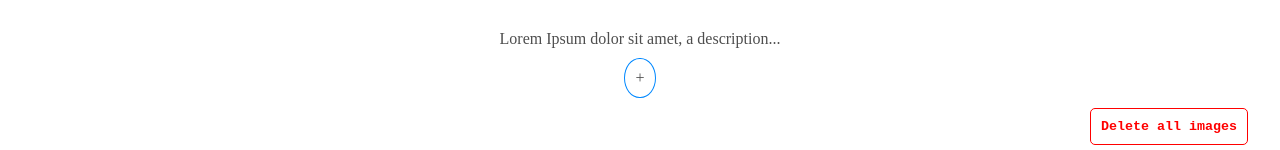
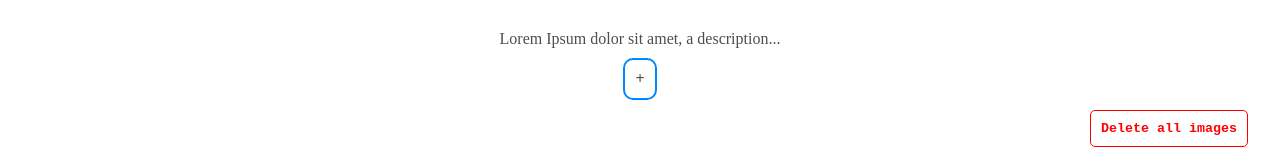
Before and after one commit to Ridoineel/PicGall_Gallery-app, a React (Create React App) app: page / in a window 1280 px wide. Shown: the part 177-327 px from the top of the page. Built offline with nearby package versions, Linux system fonts and the light colour scheme; no server answers.

Commit message:
update file input label (button) style

```diff
--- a/src/components/uploadForm/index.js
+++ b/src/components/uploadForm/index.js
@@ -1,5 +1,6 @@
 import { useState } from "react";
 import axios from "axios";
+import { motion } from "framer-motion";
 import ProgressBar from "../progressBar";
 
 
@@ -58,7 +59,14 @@ function UploadForm(props) {
                         onChange={handleChange}
                         className="file-input"
                     />
-                    <span className="file-input-label">+</span>
+
+                    {/* Add button */}
+                    <motion.span
+                        whileHover={{scale: 1.2, rotate: 180}}
+                        className="file-input-label"
+                    >
+                        +
+                    </motion.span>
                 </label>
 
                 {error && <div className="error-panel">{error}</div>}
--- a/src/styles/main.css
+++ b/src/styles/main.css
@@ -69,6 +69,44 @@ body {
 
 .upload_form {
     padding: 10px 0 10px 0;
+}
+
+form {
+    text-align: center;
+    margin: auto;
+    display: flex;
+    flex-direction: column;
+    align-items: center;
+}
+
+.file-input {
+    display: none;
+}
+
+.file-input-label {
+    display: inline-block;
+    text-align: center;
+    width: fit-content;
+    padding: 10px;
+    border: 2px solid var(--primary);
+    font-weight: bold;
+    border-radius: 10px;
+}
+
+.file-input-label:hover {
+    background-color: var(--primary);
+    color: white;
+}
+
+.error-panel {
+    color: var(--error);
+    width: fit-content;
+    /*max-width: 300px;*/
+    text-align: center;
+    padding: 5px;
+    margin-top: 5px;
+    border: 1px solid var(--error);
+    border-radius: 5px;
 }
 
 .progress-bar {
@@ -184,44 +222,6 @@ body {
     height: 100vh;
 }
 
-.error-panel {
-    color: var(--error);
-    width: fit-content;
-    /*max-width: 300px;*/
-    text-align: center;
-    padding: 5px;
-    margin-top: 5px;
-    border: 1px solid var(--error);
-    border-radius: 5px;
-}
-
-form {
-    text-align: center;
-    margin: auto;
-    display: flex;
-    flex-direction: column;
-    align-items: center;
-}
-
-.file-input {
-    display: none;
-}
-
-.file-input-label {
-    display: inline-block;
-    text-align: center;
-
-    width: fit-content;
-    padding: 10px;
-    border: 1px solid var(--primary);
-
-    border-radius: 50%;
-}
-
-.file-input-label:hover {
-    background-color: var(--primary);
-}
-
 @keyframes fromTop {
     0% {
         transform: translateY(-500px);
```
